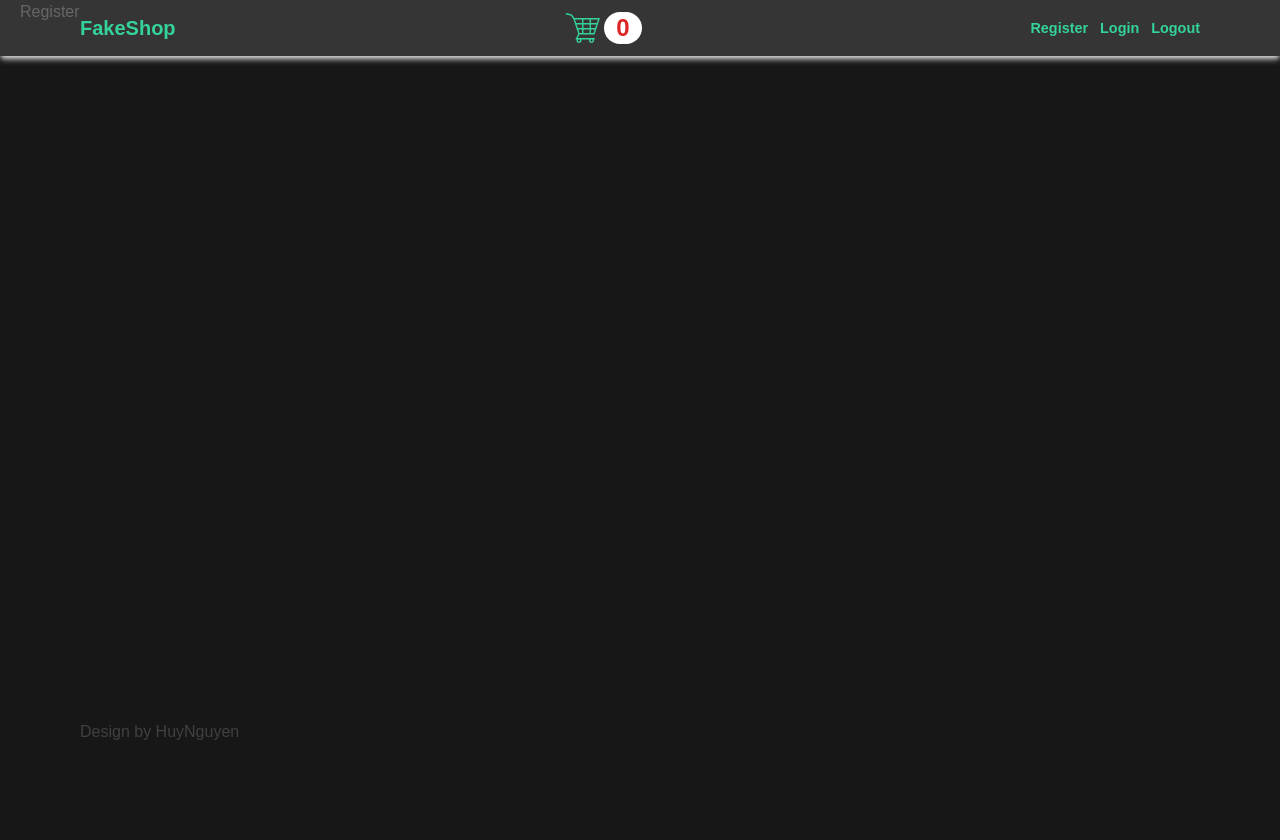
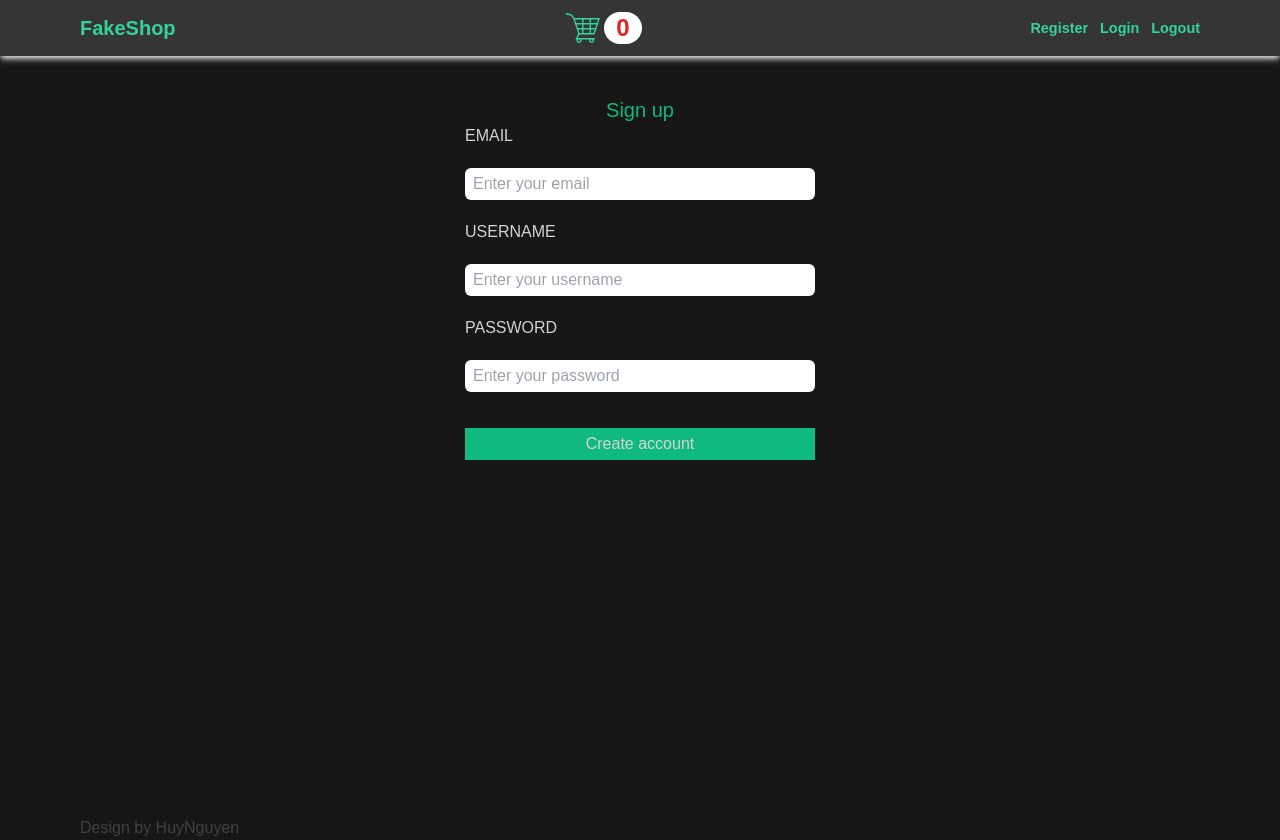
Before and after one commit to thanhhuy17/Electronic-Clothing-Store, a React (Vite) app: page /register in a window 1280 px wide. Before the commit the page ends 800 px from the top, so only its background shows below. Built offline with nearby package versions, Linux system fonts and the light colour scheme; no server answers.

Commit message:
Update: 1. Router dom 2. UI Logout

```diff
--- a/src/App.tsx
+++ b/src/App.tsx
@@ -9,6 +9,7 @@ import { useEffect } from "react";
 function App() {
   // Lấy data và dispatch qua reducer , khi muốn dùng thì lấy từ Store của redux ra
   const dispatch = useDispatch();
+
   // When Login dispatch data
   useEffect(() => {
     fetchProductData().then((res) => dispatch(setProduct(res?.data)));
@@ -18,9 +19,11 @@ function App() {
     <>
       <main className="pb-14 lg:pb-0">
         <Header />
+
         <div className="min-h-[90vh] mx-5">
           <Outlet />
         </div>
+
         <Footer />
       </main>
     </>
--- a/src/Pages/ProductDetailPage.tsx
+++ b/src/Pages/ProductDetailPage.tsx
@@ -30,7 +30,7 @@ const ProductDetailPage = () => {
     // console.log("So Luong: ", number); // Bây giờ sẽ hiển thị giá trị đã cập nhật
     dispatch(addProduct(number));
 
-    navigate("/");
+    navigate("/home");
     // <ShowNotification/>
   };
 
--- a/src/components/Products/Header.tsx
+++ b/src/components/Products/Header.tsx
@@ -5,14 +5,16 @@ import { RootState } from "../../store/store";
 // import { Link } from "react-router-dom";
 
 const Header = () => {
-    const numberProduct = useSelector((state: RootState)=> state.product?.proNumber)
+  const numberProduct = useSelector(
+    (state: RootState) => state.product?.proNumber
+  );
   return (
     <div
       className="fixed flex items-center top-0 px-20 text-emerald-400 text-xl font-bold
     w-full h-14 bg-opacity-75 z-40 bg-neutral-700 shadow-md shadow-neutral-300 justify-between"
     >
       <div>
-        <Link to={"/"}>
+        <Link to={"/home"}>
           <h2>FakeShop</h2>
         </Link>
       </div>
@@ -29,7 +31,9 @@ const Header = () => {
         <Link to={"/login"}>
           <p>Login</p>
         </Link>
-        <button>Logout</button>
+        <Link to={"/"}>
+          <button>Logout</button>
+        </Link>
       </div>
     </div>
   );
--- /dev/null
+++ b/src/components/Products/WelcomeMyStore.tsx
@@ -0,0 +1,23 @@
+import { Button } from "antd";
+import { Link } from "react-router-dom";
+
+const WelcomeMyStore = () => {
+  return (
+    <div
+      className="w-full h-full px-20 mt-[20%]  flex flex-col items-center
+   justify-center text-5xl font-bold text-emerald-500 "
+    >
+      Welcome My Store
+      <div className="flex gap-5 my-[5rem]">
+        <Link to={"/login"}>
+          <Button size="large">Login</Button>
+        </Link>
+        <Link to={"/register"}>
+          <Button size="large">Register</Button>
+        </Link>
+      </div>
+    </div>
+  );
+};
+
+export default WelcomeMyStore;
--- a/src/components/Users/Login.tsx
+++ b/src/components/Users/Login.tsx
@@ -1,5 +1,53 @@
+import { useState } from "react";
+import { Link, useNavigate } from "react-router-dom";
+import { useDispatch } from "react-redux";
+// import { loginUser } from "../../redux/apiRequest";
 const Login = () => {
-  return <div>Login</div>;
+  const [username, setUsername] = useState("");
+  const [password, setPassword] = useState("");
+
+  const dispatch = useDispatch();
+  const navigate = useNavigate();
+
+  const handleLogin = (e) => {
+    e.preventDefault();
+    const newUser = {
+      username: username,
+      password: password,
+    };
+    loginUser(newUser, dispatch, navigate);
+  };
+  return (
+    <section className="mt-[6rem] flex flex-col items-center justify-center w-full">
+      <div className="text-emerald-500 text-xl"> Log in</div>
+      <form onSubmit={handleLogin} className="flex flex-col gap-5 w-[350px]">
+        <label>USERNAME</label>
+        <input
+          className="pl-2 py-1 rounded-md"
+          type="text"
+          placeholder="Enter your username"
+          onChange={(e) => setUsername(e.target.value)}
+        />
+        <label>PASSWORD</label>
+        <input
+          className="pl-2 py-1 rounded-md"
+          type="password"
+          placeholder="Enter your password"
+          onChange={(e) => setPassword(e.target.value)}
+        />
+        <button
+          type="submit"
+          className="mb-4 bg-emerald-500 mt-4 py-1 hover:bg-emerald-700 transition"
+        >
+          Continue
+        </button>
+      </form>
+      <div className=""> Don't have an account yet? </div>
+      <Link className="" to="/register">
+        Register one for free
+      </Link>
+    </section>
+  );
 };
 
 export default Login;
--- a/src/components/Users/Register.tsx
+++ b/src/components/Users/Register.tsx
@@ -1,5 +1,57 @@
+import { useState } from "react";
+// import { registerUser } from "../../redux/apiRequest";
+import { useDispatch } from "react-redux";
+import { useNavigate } from "react-router-dom";
 const Register = () => {
-  return <div>Register</div>;
+  const [username, setUsername] = useState("");
+  const [password, setPassword] = useState("");
+  const [email, setEmail] = useState("");
+  const dispatch = useDispatch();
+  const navigate = useNavigate();
+
+  const handleRegisor = (event) => {
+    event.preventDefault();
+    const newUser = {
+      email: email,
+      password: password,
+      username: username,
+    };
+    registerUser(newUser, dispatch, navigate);
+  };
+  return (
+    <section className="mt-[6rem] flex flex-col items-center justify-center w-full">
+      <div className="text-emerald-500 text-xl"> Sign up </div>
+      <form onSubmit={handleRegisor} className="flex flex-col gap-5 w-[350px]">
+        <label>EMAIL</label>
+        <input
+          className="pl-2 py-1 rounded-md"
+          type="text"
+          placeholder="Enter your email"
+          onChange={(e) => setEmail(e.target.value)}
+        />
+        <label>USERNAME</label>
+        <input
+          className="pl-2 py-1 rounded-md"
+          type="text"
+          placeholder="Enter your username"
+          onChange={(e) => setUsername(e.target.value)}
+        />
+        <label>PASSWORD</label>
+        <input
+          className="pl-2 py-1 rounded-md"
+          type="password"
+          placeholder="Enter your password"
+          onChange={(e) => setPassword(e.target.value)}
+        />
+        <button
+          type="submit"
+          className="bg-emerald-500 mt-4 py-1 hover:bg-emerald-700 transition"
+        >
+          Create account
+        </button>
+      </form>
+    </section>
+  );
 };
 
 export default Register;
--- a/src/reducer/action.ts
+++ b/src/reducer/action.ts
@@ -1,5 +1,6 @@
 import axios from "axios";
 
+// Gọi API để lấy data các sản phẩm
 export const fetchProductData = async () => {
     try {
         const res = await axios.get("products")
```
Also changed, not shown: src/routes/routing.tsx (+11 -5 lines).
